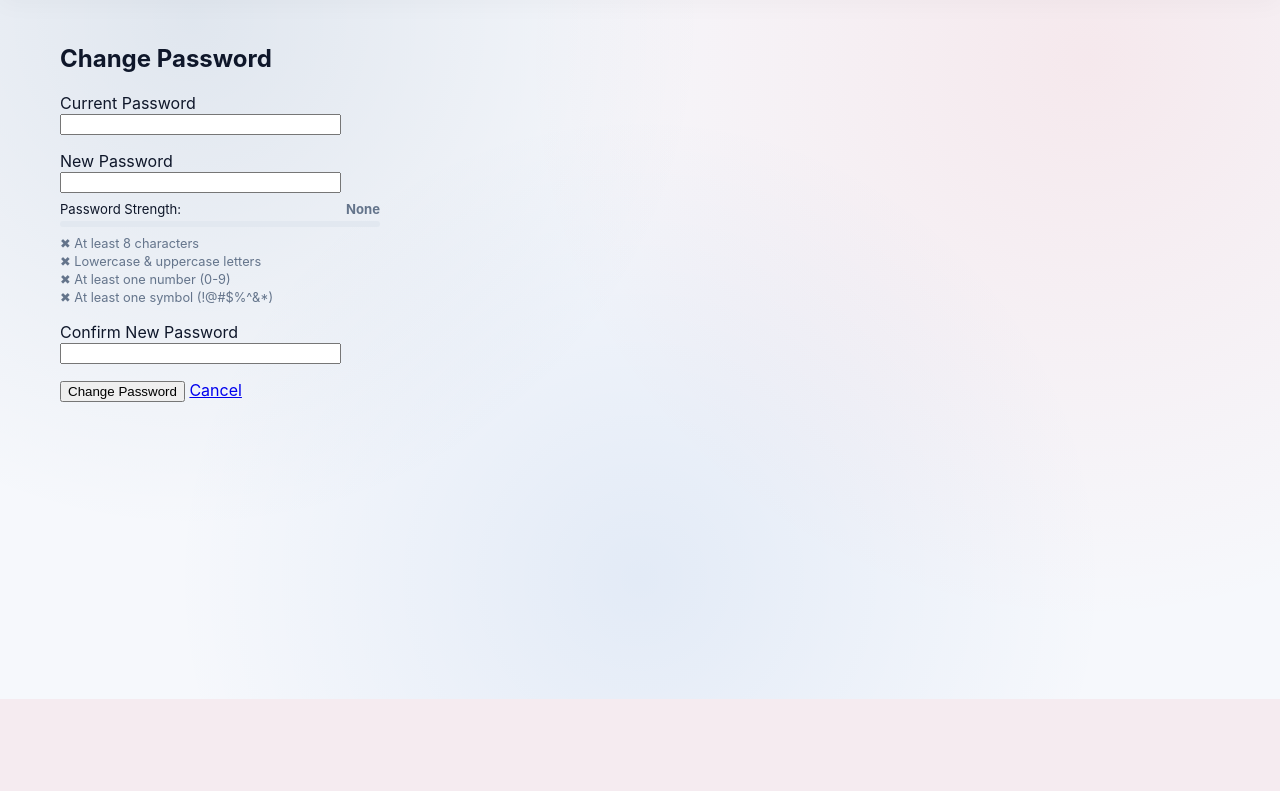
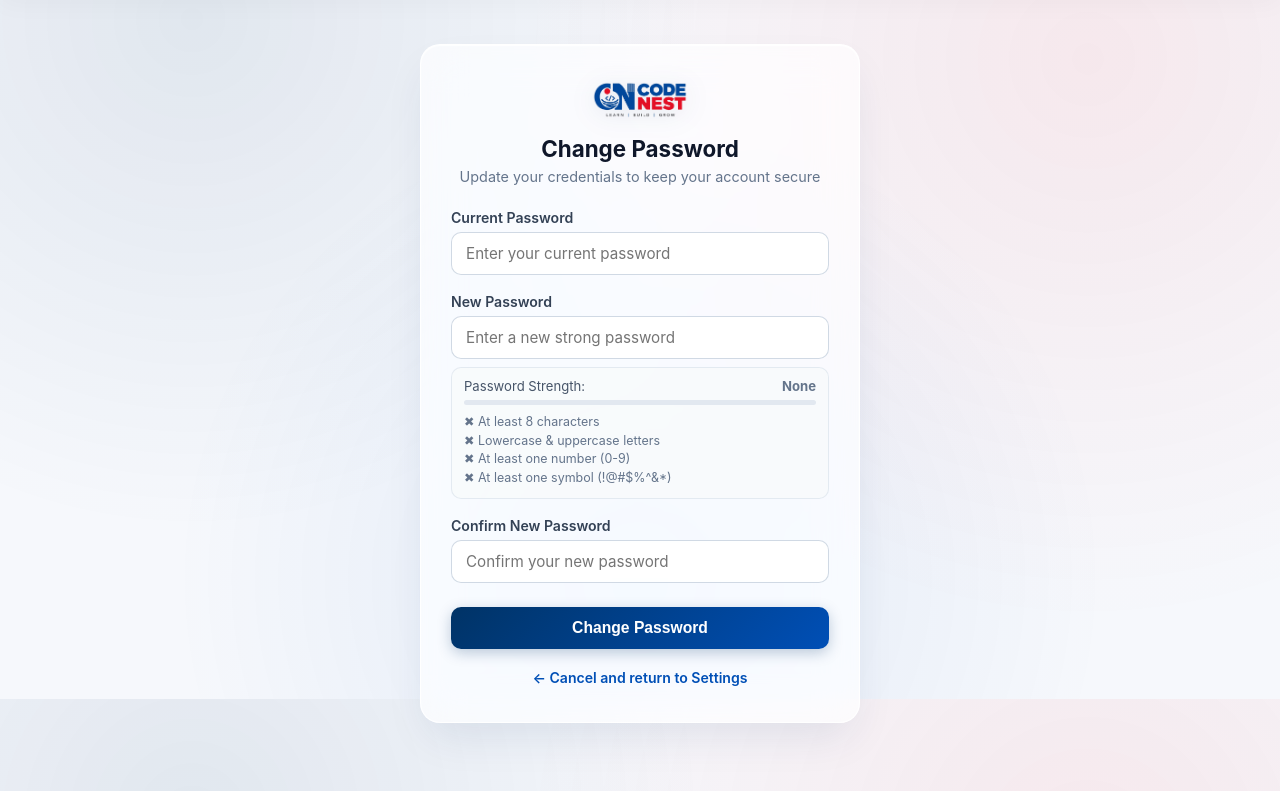
Before and after one commit to MaxMk-x8/Mini-It-project, a Flask app: page /change-password in a window 1280 px wide. Shown: the part 101-892 px from the top of the page. Before the commit the page ends 800 px from the top, so only its background shows below. Run offline with Flask 3, Linux system fonts and the light colour scheme; the visitor is signed in with stand-in values (Sample User, id 1); data comes from the database, SQL or seed files in the repository; data that the repository does not hold is empty; some libraries are stand-ins or nearby versions.

Commit message:
modified

```diff
--- a/templates/change_password.html
+++ b/templates/change_password.html
@@ -1,37 +1,215 @@
 {% extends "base.html" %}
+
 {% block content %}
-<h2>Change Password</h2>
+<style>
+    /* ============================================================
+       Modern Glassmorphic Change Password Page
+       Matches CodeNest Login & Auth Flow Aesthetic
+       ============================================================ */
+
+    .auth-container {
+        display: flex;
+        justify-content: center;
+        align-items: center;
+        min-height: calc(82vh - 80px);
+        padding: 20px;
+    }
+    .auth-card {
+        width: 100%;
+        max-width: 440px;
+        background: rgba(255, 255, 255, 0.7);
+        backdrop-filter: blur(20px) saturate(180%);
+        -webkit-backdrop-filter: blur(20px) saturate(180%);
+        border: 1px solid rgba(255, 255, 255, 0.9);
+        border-radius: 20px;
+        padding: 36px 30px;
+        box-shadow: 0 20px 45px -10px rgba(0, 51, 102, 0.1), inset 0 1px 1px rgba(255, 255, 255, 0.95);
+    }
+    .auth-header {
+        text-align: center;
+        margin-bottom: 24px;
+    }
+    .auth-logo {
+        height: 38px;
+        margin-bottom: 12px;
+        filter: drop-shadow(0 4px 12px rgba(0, 51, 102, 0.1));
+    }
+    .auth-title {
+        margin: 0 0 6px 0;
+        font-size: 1.4rem;
+        font-weight: 700;
+        color: #0f172a;
+    }
+    .auth-subtitle {
+        margin: 0;
+        font-size: 0.9rem;
+        color: #64748b;
+    }
+    .form-group {
+        margin-bottom: 18px;
+    }
+    .form-label {
+        display: block;
+        font-weight: 600;
+        font-size: 0.88rem;
+        color: #334155;
+        margin-bottom: 6px;
+    }
+    .form-input {
+        width: 100%;
+        box-sizing: border-box;
+        padding: 11px 14px;
+        border: 1px solid rgba(203, 213, 225, 0.9);
+        border-radius: 10px;
+        background: rgba(255, 255, 255, 0.8);
+        backdrop-filter: blur(6px);
+        font-size: 0.95rem;
+        font-family: inherit;
+        outline: none;
+        transition: all 0.2s ease;
+    }
+    .form-input:focus {
+        background: #ffffff;
+        border-color: #004FB6;
+        box-shadow: 0 0 0 3px rgba(0, 79, 182, 0.15);
+    }
+    .form-error {
+        color: #dc2626;
+        font-size: 0.82rem;
+        margin-top: 4px;
+        display: block;
+    }
+
+    /* Password Strength Meter Widget */
+    .strength-meter-wrap {
+        margin-top: 8px;
+        padding: 10px 12px;
+        background: rgba(248, 250, 252, 0.8);
+        border: 1px solid rgba(226, 232, 240, 0.9);
+        border-radius: 10px;
+    }
+    .strength-header {
+        display: flex;
+        justify-content: space-between;
+        align-items: center;
+        font-size: 0.82rem;
+        margin-bottom: 6px;
+        color: #475569;
+    }
+    .strength-bar-track {
+        height: 5px;
+        width: 100%;
+        background: #e2e8f0;
+        border-radius: 9999px;
+        overflow: hidden;
+        display: flex;
+        gap: 3px;
+    }
+    .strength-bar-segment {
+        flex: 1;
+        height: 100%;
+        background: transparent;
+        border-radius: 9999px;
+        transition: background 0.3s ease;
+    }
+    .strength-rules-list {
+        list-style: none;
+        padding: 0;
+        margin: 8px 0 0 0;
+        font-size: 0.78rem;
+        color: #64748b;
+        line-height: 1.5;
+    }
+    .strength-rules-list li {
+        transition: color 0.2s ease, font-weight 0.2s ease;
+    }
+
+    /* Modern Professional Submit Button */
+    .btn-auth-submit {
+        width: 100%;
+        padding: 12px;
+        border: none;
+        border-radius: 10px;
+        background: linear-gradient(135deg, #003366, #004FB6);
+        color: #ffffff;
+        font-weight: 700;
+        font-size: 0.98rem;
+        cursor: pointer;
+        transition: all 0.2s ease;
+        box-shadow: 0 4px 14px rgba(0, 51, 102, 0.25);
+        margin-top: 6px;
+    }
+    .btn-auth-submit:hover {
+        transform: translateY(-2px);
+        box-shadow: 0 8px 20px rgba(0, 51, 102, 0.35);
+    }
+    .btn-auth-submit:active {
+        transform: translateY(0);
+    }
+
+    .auth-footer {
+        margin-top: 20px;
+        text-align: center;
+        font-size: 0.88rem;
+        color: #64748b;
+        display: flex;
+        flex-direction: column;
+        gap: 8px;
+    }
+    .auth-footer a {
+        color: #004FB6;
+        text-decoration: none;
+        font-weight: 600;
+        transition: color 0.18s;
+    }
+    .auth-footer a:hover {
+        color: #003366;
+        text-decoration: underline;
+    }
+</style>
+
+<div class="auth-container">
+    <div class="auth-card">
+        <div class="auth-header">
+            <a href="{{ url_for('home') }}" title="CodeNest Home">
+                <img src="{{ url_for('static', filename='images/codenest_logo_transparent.png') }}" alt="CodeNest" class="auth-logo">
+            </a>
+            <h2 class="auth-title">Change Password</h2>
+            <p class="auth-subtitle">Update your credentials to keep your account secure</p>
+        </div>
 
         <form method="POST" action="{{ url_for('change_password') }}">
             {{ form.hidden_tag() }}
 
-    <p>
-        {{ form.current_password.label }}<br>
-        {{ form.current_password(size=32) }}
+            <!-- Current Password -->
+            <div class="form-group">
+                {{ form.current_password.label(class="form-label") }}
+                {{ form.current_password(class="form-input", placeholder="Enter your current password") }}
                 {% for error in form.current_password.errors %}
-            <br><span style="color: red;">{{ error }}</span>
+                    <span class="form-error">{{ error }}</span>
                 {% endfor %}
-    </p>
+            </div>
 
-    <div>
-        {{ form.new_password.label }}<br>
-        {{ form.new_password(id="change-password-input", size=32) }}
+            <!-- New Password -->
+            <div class="form-group">
+                {{ form.new_password.label(class="form-label") }}
+                {{ form.new_password(id="change-password-input", class="form-input", placeholder="Enter a new strong password") }}
                 {% for error in form.new_password.errors %}
-            <br><span style="color: red;">{{ error }}</span>
+                    <span class="form-error">{{ error }}</span>
                 {% endfor %}
 
                 <!-- Interactive Password Strength Meter -->
-        <div id="password-strength-container" style="margin-top: 8px; max-width: 320px;">
-            <div style="display: flex; justify-content: space-between; font-size: 0.82rem; margin-bottom: 4px;">
+                <div id="password-strength-container" class="strength-meter-wrap">
+                    <div class="strength-header">
                         <span>Password Strength:</span>
                         <strong id="password-strength-label" style="color: #64748b;">None</strong>
                     </div>
-            <div style="height: 6px; width: 100%; background: #e2e8f0; border-radius: 3px; overflow: hidden; display: flex;">
-                <div id="bar-1" style="flex: 1; height: 100%; background: transparent; transition: background 0.3s; margin-right: 2px;"></div>
-                <div id="bar-2" style="flex: 1; height: 100%; background: transparent; transition: background 0.3s; margin-right: 2px;"></div>
-                <div id="bar-3" style="flex: 1; height: 100%; background: transparent; transition: background 0.3s;"></div>
+                    <div class="strength-bar-track">
+                        <div id="bar-1" class="strength-bar-segment"></div>
+                        <div id="bar-2" class="strength-bar-segment"></div>
+                        <div id="bar-3" class="strength-bar-segment"></div>
                     </div>
-            <ul style="list-style: none; padding: 0; margin: 8px 0 0 0; font-size: 0.8rem; color: #64748b; line-height: 1.4;">
+                    <ul class="strength-rules-list">
                         <li id="req-length">✖ At least 8 characters</li>
                         <li id="req-cases">✖ Lowercase &amp; uppercase letters</li>
                         <li id="req-number">✖ At least one number (0-9)</li>
@@ -40,19 +218,29 @@
                 </div>
             </div>
 
-    <p>
-        {{ form.confirm_password.label }}<br>
-        {{ form.confirm_password(size=32) }}
+            <!-- Confirm New Password -->
+            <div class="form-group">
+                {{ form.confirm_password.label(class="form-label") }}
+                {{ form.confirm_password(class="form-input", placeholder="Confirm your new password") }}
                 {% for error in form.confirm_password.errors %}
-            <br><span style="color: red;">{{ error }}</span>
+                    <span class="form-error">{{ error }}</span>
                 {% endfor %}
-    </p>
+            </div>
 
-    <p>
-        {{ form.submit() }}
-        <a href="{{ url_for('settings') }}">Cancel</a>
-    </p>
+            <!-- Submit Button -->
+            <div>
+                {{ form.submit(class="btn-auth-submit") }}
+            </div>
+
+            <!-- Footer Links -->
+            <div class="auth-footer">
+                <div>
+                    <a href="{{ url_for('settings') }}">&larr; Cancel and return to Settings</a>
+                </div>
+            </div>
         </form>
+    </div>
+</div>
 
 <script>
 (function() {
@@ -79,7 +267,7 @@
         function updateReq(elem, pass, text) {
             elem.textContent = (pass ? '✔ ' : '✖ ') + text;
             elem.style.color = pass ? '#16a34a' : '#94a3b8';
-            elem.style.fontWeight = pass ? 'bold' : 'normal';
+            elem.style.fontWeight = pass ? '600' : 'normal';
         }
 
         updateReq(reqLength, hasLength, 'At least 8 characters');
```
Lines whose indentation alone changed are shown as unchanged.
